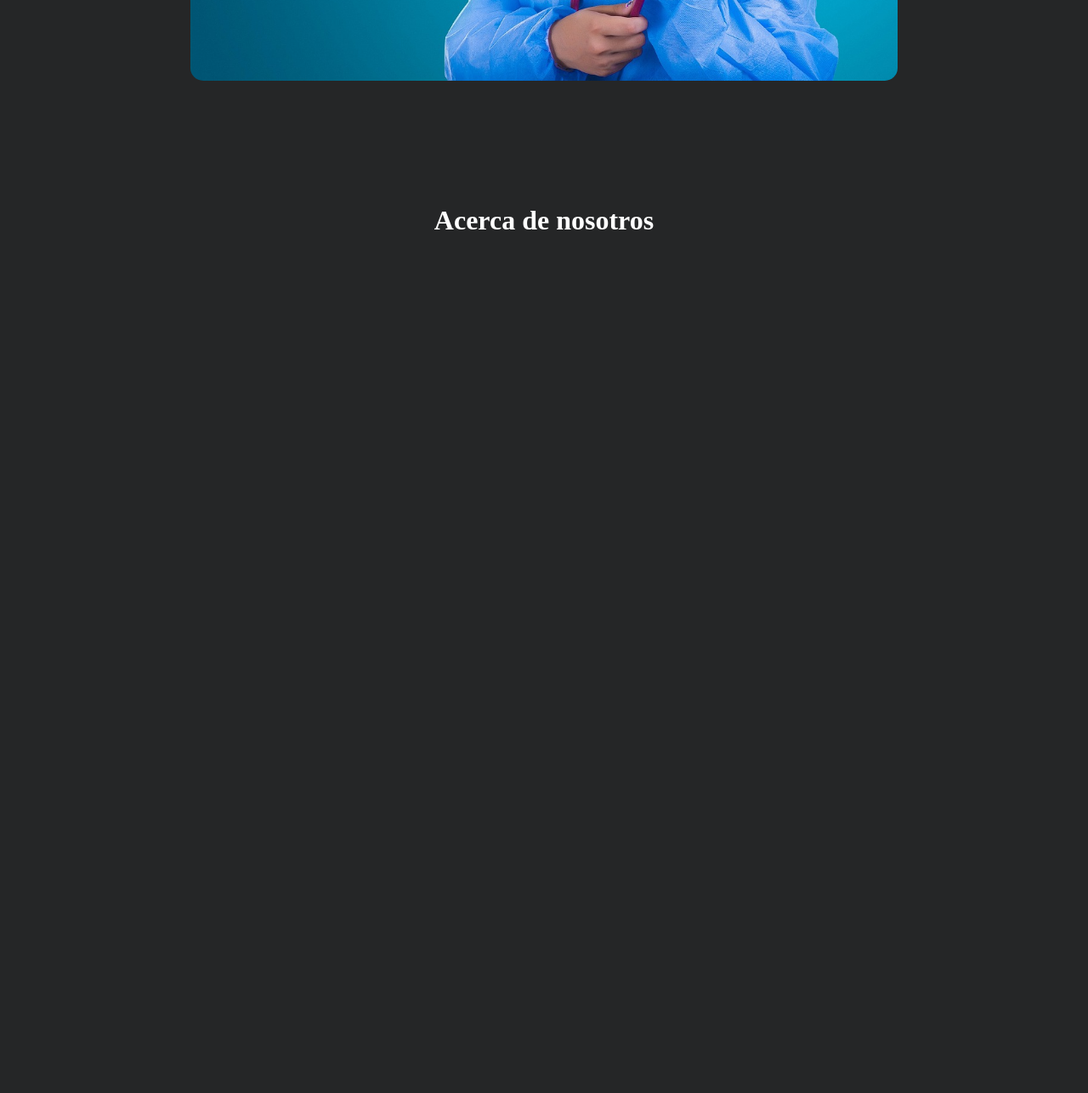
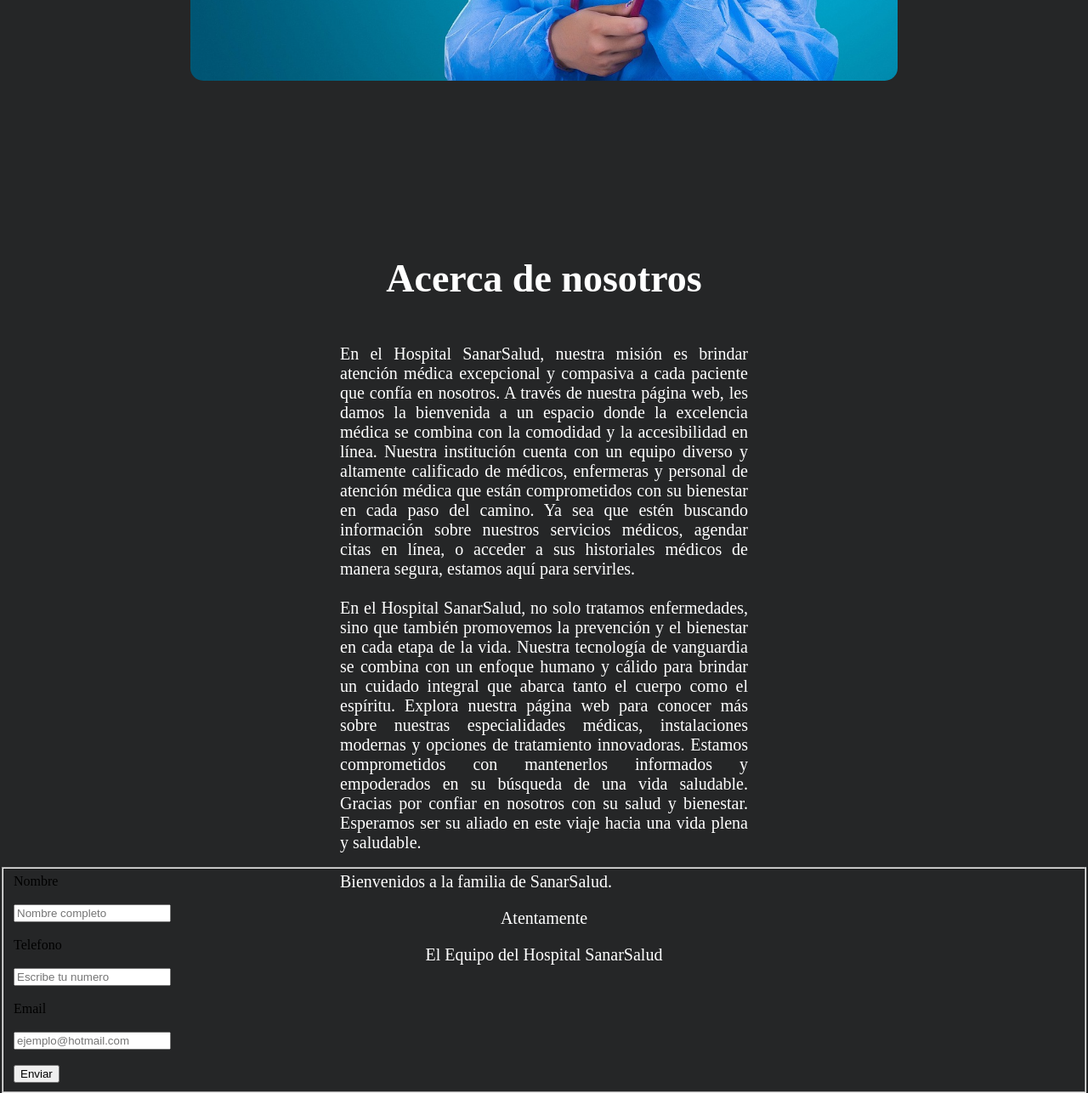
Before and after one commit to said153/Pagina_Citas_Hospital, a plain HTML site: page Index.html in a window 1280 px wide. Shown: the part 630-1916 px from the top of the page at 85% size. Before the commit the page ends 930 px from the top, so only its background shows below. Drawn offline with Linux system fonts and the light colour scheme; a web font is replaced by a local one.

Commit message:
texto acerca de

```diff
--- a/Index.html
+++ b/Index.html
@@ -15,10 +15,10 @@
             </div>
             <nav>
                 <ul class="navbar">
-                    <li><a href="home"><i class="fa-solid fa-house"></i></a></li>
-                    <li><a href="#"><i class="fa-solid fa-paperclip"></i></a></li>
-                    <li><a href="#"><i class="fa-solid fa-phone"></i></a></li>
-                    <li><a href="#"><i class="fa-solid fa-user"></i></a></li>
+                    <li><a href="Index.html"><i class="fa-solid fa-house"></i></a></li>
+                    <li><a href="#about"><i class="fa-solid fa-paperclip"></i></a></li>
+                    <li><a href="#contacto"><i class="fa-solid fa-phone"></i></a></li>
+                    <li><a href="Login.html"><i class="fa-solid fa-user"></i></a></li>
                 </ul>
             </nav>
         </header>
@@ -28,8 +28,67 @@
         </div>
 
         <div class="about" id="about">
-            <h1>Acerca de nosotros</h1>
+            <div class="tituloabout">
+                <h1>Acerca de nosotros</h1>
+            </div>
+            <div class="textabout">
+                <p>
+                    En el Hospital SanarSalud, nuestra misión es brindar atención médica excepcional y
+                    compasiva a cada paciente que confía en nosotros. A través de nuestra página web,
+                    les damos la bienvenida a un espacio donde la excelencia médica se combina con la
+                    comodidad y la accesibilidad en línea.
+                    Nuestra institución cuenta con un equipo diverso y altamente calificado de médicos,
+                    enfermeras y personal de atención médica que están comprometidos con su bienestar en
+                    cada paso del camino. Ya sea que estén buscando información sobre nuestros servicios
+                    médicos, agendar citas en línea, o acceder a sus historiales médicos de manera segura,
+                    estamos aquí para servirles.
+                    <br>
+                    <br>
+                    En el Hospital SanarSalud, no solo tratamos enfermedades, sino que también promovemos
+                    la prevención y el bienestar en cada etapa de la vida. Nuestra tecnología de vanguardia
+                    se combina con un enfoque humano y cálido para brindar un cuidado integral que abarca
+                    tanto el cuerpo como el espíritu.
+                    Explora nuestra página web para conocer más sobre nuestras especialidades médicas,
+                    instalaciones modernas y opciones de tratamiento innovadoras. Estamos comprometidos
+                    con mantenerlos informados y empoderados en su búsqueda de una vida saludable.
+                    Gracias por confiar en nosotros con su salud y bienestar. Esperamos ser su aliado en
+                    este viaje hacia una vida plena y saludable.
+                    <br>
+                    <br>
+                    Bienvenidos a la familia de SanarSalud.
+                </p>
+                <p class="finaltext">
+                    Atentamente
+                </p>
+                <p class="atte">
+                    El Equipo del Hospital SanarSalud
+                </p>
+            </div>
         </div>
+
+        <form action="" class="forms" id="contacto">
+            <fieldset class="containerform">
+                <label for="">Nombre</label>
+                <br>
+                <br>
+                <input class="containerdatos" type="text" placeholder="Nombre completo" name="name" required>
+                <br>
+                <br>
+                <label for="">Telefono</label>
+                <br>
+                <br>
+                <input class="containerdatos" type="telefono" placeholder="Escribe tu numero" name="phone">
+                <br>
+                <br>
+                <label for="">Email</label>
+                <br>
+                <br>
+                <input class="containerdatos" type="email" placeholder="ejemplo@hotmail.com" name="email">
+                <br>
+                <br>
+                <input type="submit" class="buttonform" value="Enviar">
+            </fieldset>
+        </form>
 
         <!-- <footer>
             <ul>
--- a/styles.css
+++ b/styles.css
@@ -1,3 +1,6 @@
+@import url('https://fonts.googleapis.com/css2?family=Baskervville:ital@1&family=Noto+Serif:ital,wght@1,200&display=swap');
+@import url('https://fonts.googleapis.com/css2?family=Baskervville:ital@1&family=Hind:wght@300&family=Noto+Serif:ital,wght@1,200&display=swap');
+
 *{
     box-sizing: border-box;
 }
@@ -113,12 +116,34 @@ body{
 }
 
 .about{
+    padding-top: 50px;
+    margin-top: 50px;
+    height: 800px;
+    width: auto;
+}
+
+.tituloabout{
     display: flex;
     justify-content: center;
     text-align: center;
-    margin-top: 50px;
+    color: white;
+    font-family: 'Baskervville', serif;
+    font-size: 23px;
 }
 
-.about h1{
+.textabout p{
+    display: flex;
+    justify-content: center;
+    text-align: justify;
+    padding-left: 400px;
+    padding-right: 400px;
+    font-family: 'Baskervville', serif;
+    font-size: 20px;
     color: white;
 }
+
+.finaltext{
+    display: flex;
+    justify-content: center;
+    text-align: center;
+}
```
Also changed, not shown: Login.html (added, +11 -0 lines).
